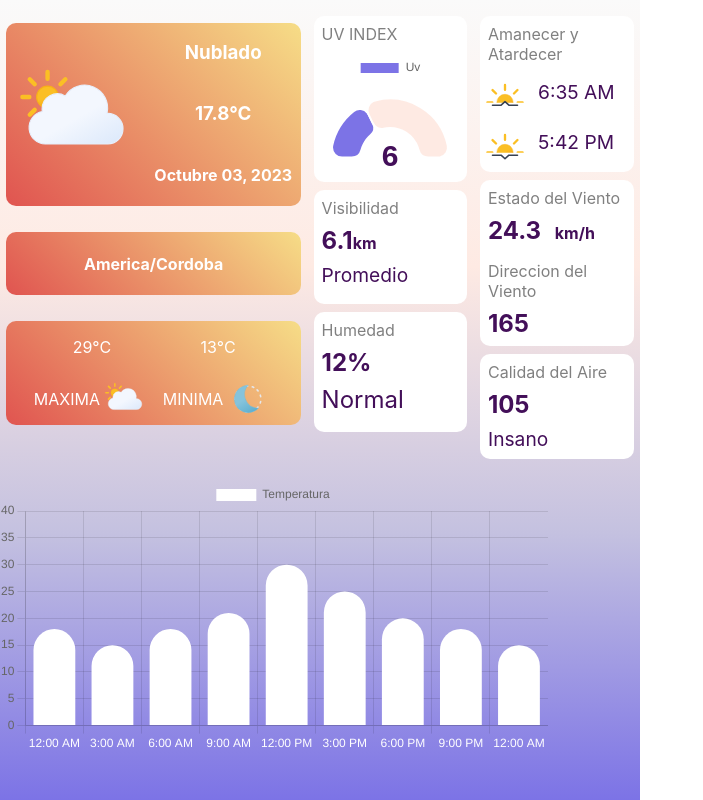
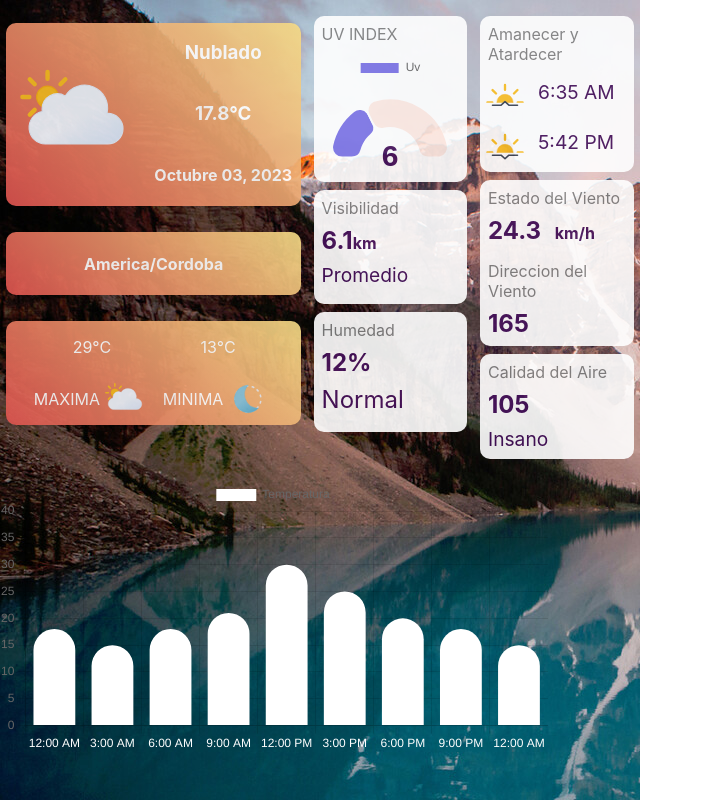
Before and after one commit to LuGiulkovich/ArgDashBoard, a React (Create React App) app: page / in a window 1280 px wide. Shown: the whole page, without its empty margins (0-703 px from the left). Built offline with nearby package versions, Linux system fonts and the light colour scheme.

Commit message:
Agrego fondo

```diff
--- a/src/App.css
+++ b/src/App.css
@@ -1,7 +1,8 @@
 /* ----- Estilos para la parte del Clima ----- */
 /* App.js - Contenedor del Clima */
 .Dash-clima {
-  background: linear-gradient(360deg, #7c73e6, #c4c1e0, #feeae3, #fafafa);
+  background-image: url(../src/assets/1366_2000.jpg);
+  background-color: linear-gradient(360deg, #7c73e6, #c4c1e0, #feeae3, #fafafa, 0.5);
   color: #fff;
   width: 50vw;
   height: 100vh;
@@ -126,6 +127,7 @@
 .Back-Grad-NaranjaFuerte {
   background: linear-gradient(45deg, #e05450, #f6dd87);
   transition: box-shadow 1s ease;
+  opacity: .9;
 }
 
 .Back-42 {
@@ -139,17 +141,20 @@
 
 .Back-fff {
   background-color: #fff;
+  opacity: 0.9;
   transition: box-shadow 1s ease;
 }
 
 .Back-Grad-NaranjaFuerte:hover {
   box-shadow: 0.1rem 0.5rem 0.5rem #430f59;
   cursor: pointer;
+  opacity: 1;
 }
 
 .Back-fff:hover {
   box-shadow: 0.1rem 0.5rem 0.5rem #430f59;
   cursor: pointer;
+  opacity: 1;
 }
 
 /* Estilos de los border-radius */
```
Also changed, not shown: src/assets/1366_2000.jpg (added).
